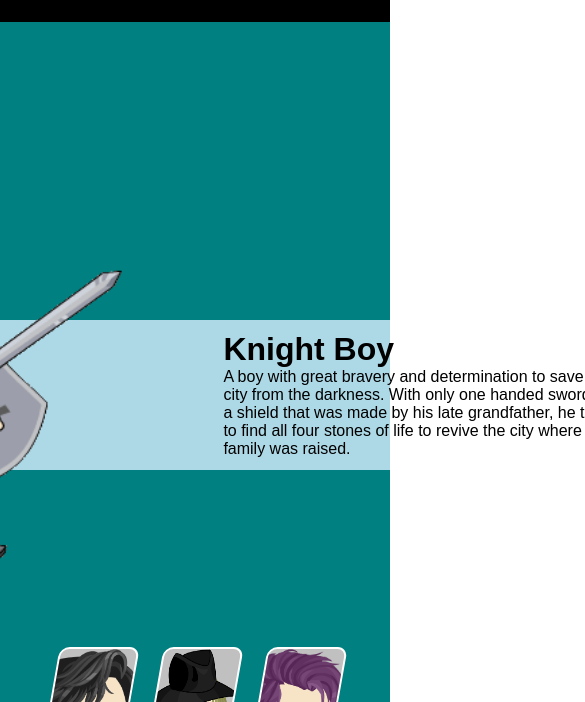
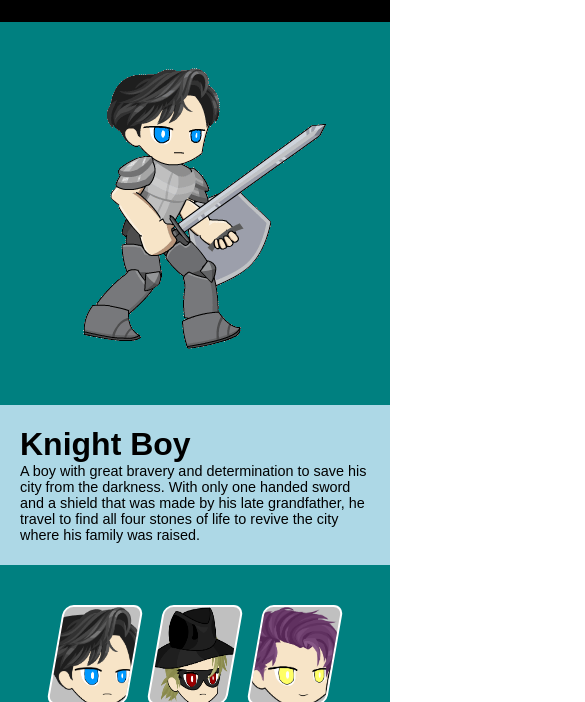
Before and after one commit to reynaldichernando/xtream-chaser, a plain HTML site: page characters.html in a window 390 px wide. Shown: the part 142-844 px from the top of the page, 585 px wide, since content can reach past the window. Drawn offline with Linux system fonts and the light colour scheme.

Commit message:
Add responsiveness to character and adjust gallery

```diff
--- a/characters.html
+++ b/characters.html
@@ -33,7 +33,7 @@
         <div class="character-spotlight">
             <div class="container">
                 <div class="character-bar">
-                    <div class="character-img"><img src="./assets/characters/Chara_1_Knight.gif" alt="" height="450px">
+                    <div class="character-img"><img src="./assets/characters/Chara_1_Knight.gif" alt="">
                     </div>
                     <div class="character-detai">
                         <h1 class="character-name">Knight Boy</h1>
--- a/css/characters.css
+++ b/css/characters.css
@@ -6,7 +6,7 @@
 
 .character-bar {
     background-color: lightblue;
-    height: 150px;
+    height: 160px;
     display: flex;
     align-items: center;
     position: absolute;
@@ -15,12 +15,12 @@
     justify-content: center;
 }
 
-.character-img {
-    margin-right: 100px;
+.character-desc {
+    font-size: 0.9rem;
 }
 
 .character-desc {
-    width: 400px;
+    width: 300px;
 }
 
 .character-list {
@@ -52,3 +52,63 @@
     width: 100px;
     transform: skewX(+10deg) translateX(-15px);
 }
+
+@media only screen and (max-width : 768px) {
+    .character-spotlight {
+        background-color: teal;
+        height: 850px;
+        position: relative;
+    }
+
+    .character-bar {
+        background-color: lightblue;
+        height: 160px;
+        display: flex;
+        align-items: center;
+        position: absolute;
+        width: 100%;
+        top: 45%;
+        justify-content: center;
+    }
+
+    .character-img {
+        position: absolute;
+        bottom: 180px;
+    }
+
+    .character-name, .character-desc {
+        padding: 0 20px;
+        width: 100%;
+    }
+
+    .character-list {
+        position: absolute;
+        height: 150px;
+        bottom: 15%;
+        width: 100%;
+        text-align: center;
+        display: flex;
+        justify-content: center;
+        flex-direction: row;
+        flex-wrap: wrap;
+    }
+
+    .character-icon {
+        flex-shrink: 0;
+        margin: 10px;
+        width: 80px;
+        height: 100px;
+        display: inline-block;
+        border: 2px solid white;
+        border-radius: 10px;
+        transform: skewX(-10deg);
+        overflow: hidden;
+        background-color: silver;
+    }
+
+    .character-portrait {
+        height: 100px;
+        width: 100px;
+        transform: skewX(+10deg) translateX(-15px);
+    }
+}
--- a/css/gallery.css
+++ b/css/gallery.css
@@ -15,8 +15,8 @@
 
 .card {
     display: flex;
-    margin: 20px;
-    width: 330px;
+    margin: 50px;
+    width: 500px;
     position: relative;
 }
 
```
